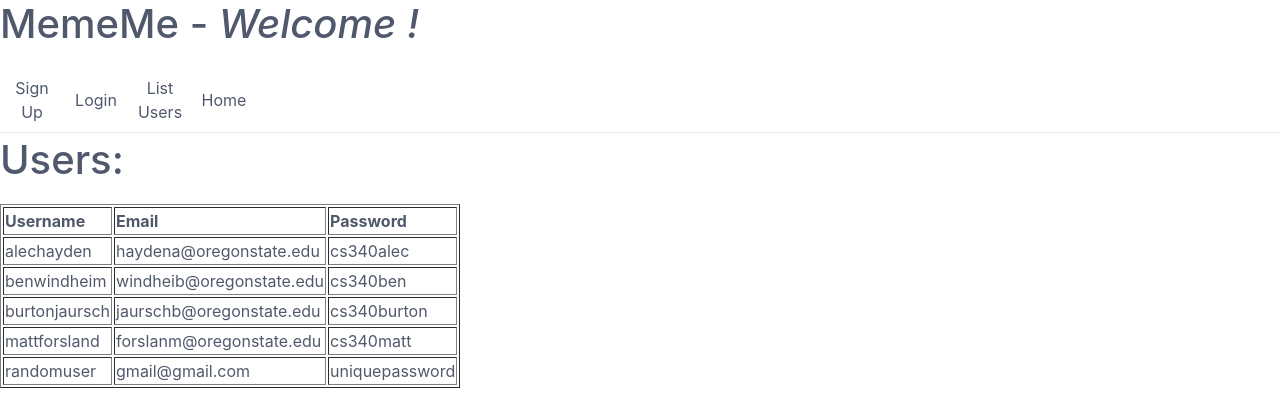
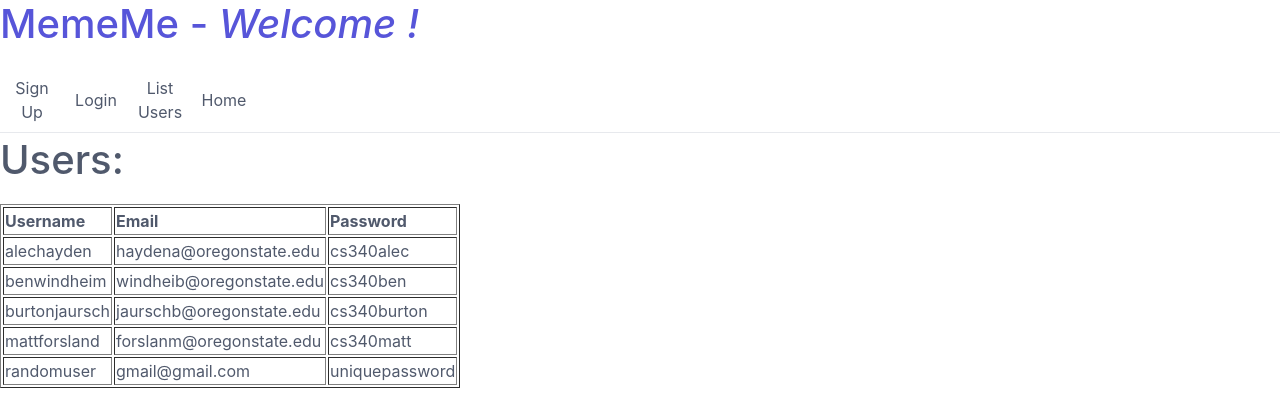
Before and after one commit to Jaursch/PlentyOfMemes, a PHP site: page /listUsers.php in a window 1280 px wide. Shown: the top 420 px of the page. Run offline with PHP 8.4, Linux system fonts and the light colour scheme; data comes from the database, SQL or seed files in the repository; data that the repository does not hold is empty.

Commit message:
Changed header color

```diff
--- a/html/header.php
+++ b/html/header.php
@@ -1,7 +1,7 @@
 
 
 	<header>
-		<h1>MemeMe - <em>Welcome<span id="username"><?php echo " $user";?></span>!</em></h1>
+		<h1 style="color:#5755d9;">MemeMe - <em>Welcome<span id="username"><?php echo " $user";?></span>!</em></h1>
 	</header>
 	<nav>
 		<ul class="tab tab-block" style='position:sticky'>
```
